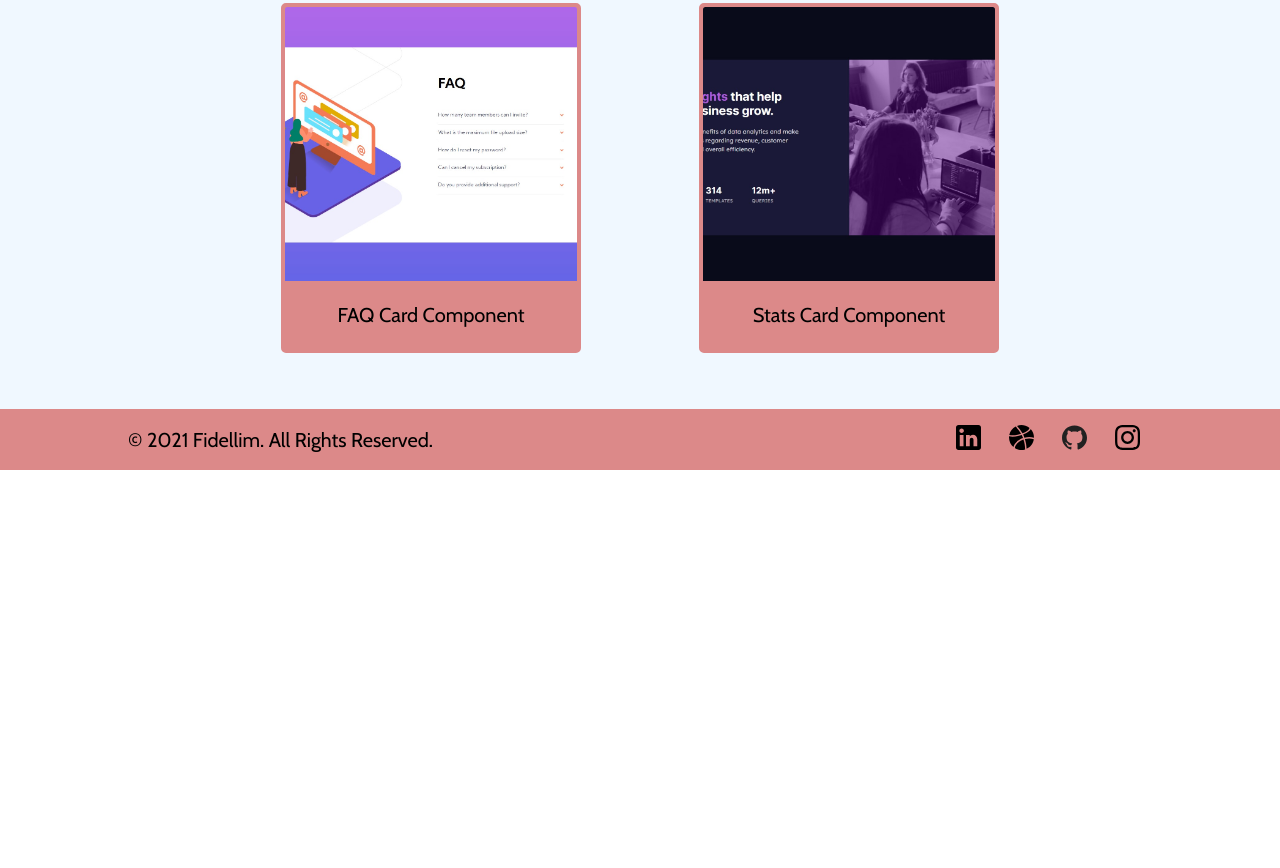
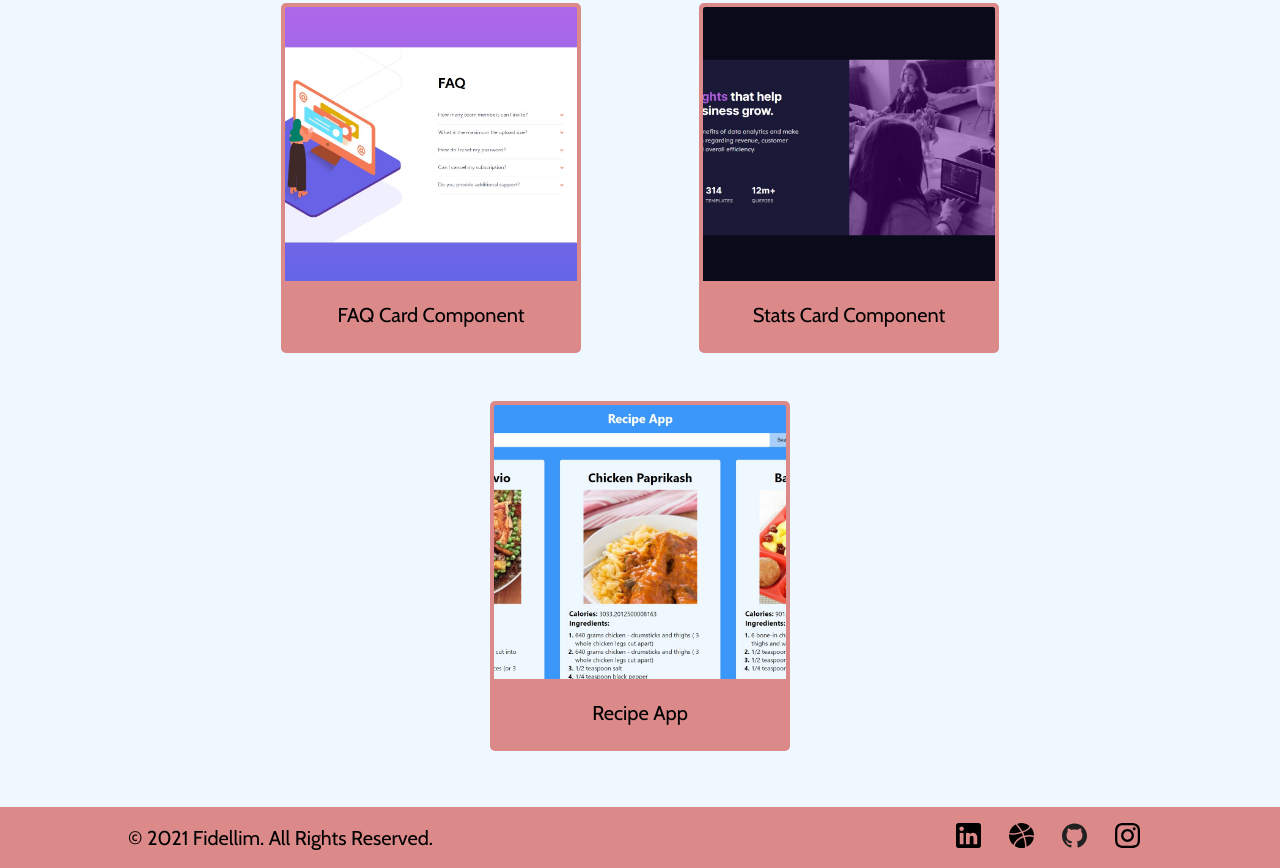
Before and after one commit to fidellim/Personal-Portfolio, a plain HTML site: page index.html in a window 1280 px wide. Shown: the part 2085-2953 px from the top of the page. Before the commit the page ends 2555 px from the top, so only its background shows below. Drawn offline with nearby package versions, Linux system fonts and the light colour scheme.

Commit message:
add recipe app project

```diff
--- a/index.html
+++ b/index.html
@@ -108,6 +108,14 @@
                         </div>
                     </div>
                 </a>
+                <a href="https://simple-recipe-app-fidellim.netlify.app/" target="_blank">
+                    <div class="project-card">
+                        <img class="project-card-img" src="./images/Recipe App.jpg" alt="Recipe App">
+                        <div class="project-card-title">
+                            <h3>Recipe App</h3>
+                        </div>
+                    </div>
+                </a>
             </div>
         </section>
 
```
Also changed, not shown: images/Recipe App.jpg (added).
